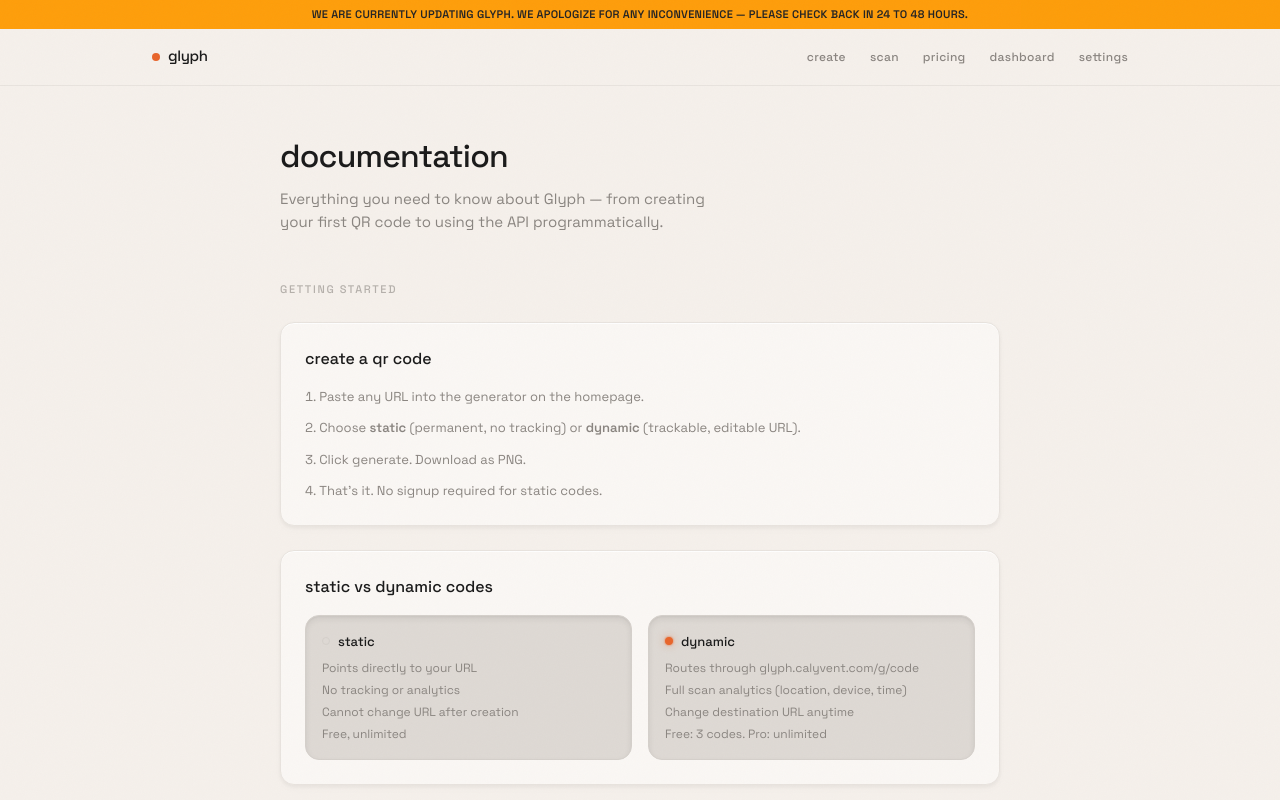
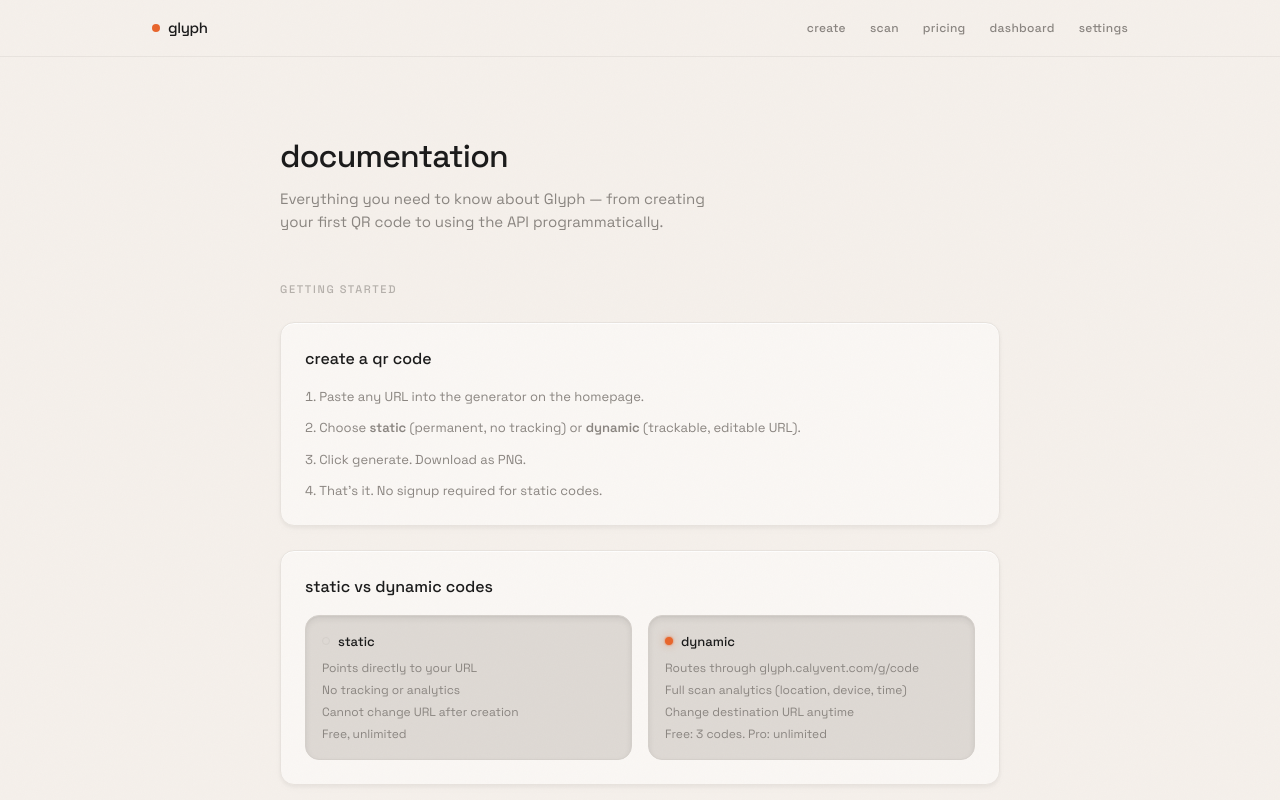
Before and after one commit to BenGurWaves/glyph, a Next.js app: page /docs in a window 1280 px wide. Shown: the top 800 px of the page. Built offline with nearby package versions, Linux system fonts and the light colour scheme.

Commit message:
fix: remove maintenance banner, improve login network error message

```diff
--- a/src/app/login/page.tsx
+++ b/src/app/login/page.tsx
@@ -36,6 +36,7 @@ export default function LoginPage() {
     setMessage(null);
     setLoading(true);
 
+    try {
       if (isSignUp) {
         const { data, error } = await supabase.auth.signUp({
           email,
@@ -57,6 +58,9 @@ export default function LoginPage() {
           await syncCouponActivation(data.user.email!, data.user.id);
           router.push("/dashboard");
         }
+      }
+    } catch (err) {
+      setError("Unable to connect. Please check your internet and try again.");
     }
 
     setLoading(false);
--- a/src/components/nav.tsx
+++ b/src/components/nav.tsx
@@ -2,16 +2,6 @@
 
 import Link from "next/link";
 import { usePathname } from "next/navigation";
-
-function MaintenanceBanner() {
-  return (
-    <div className="shrink-0 bg-amber-500 text-[#1A1A1A] text-center py-1.5 px-4 animate-pulse">
-      <p className="text-[11px] font-semibold tracking-wide uppercase">
-        We are currently updating Glyph. We apologize for any inconvenience — please check back in 24 to 48 hours.
-      </p>
-    </div>
-  );
-}
 
 export function Nav() {
   const pathname = usePathname();
@@ -26,7 +16,6 @@ export function Nav() {
 
   return (
     <nav className="fixed top-0 left-0 right-0 z-50 flex flex-col bg-[var(--surface)]/90 backdrop-blur-md border-b border-[var(--border-subtle)]">
-      <MaintenanceBanner />
       <div className="max-w-5xl mx-auto px-6 h-14 flex items-center justify-between w-full">
         <Link
           href="/"
```
Lines whose indentation alone changed are shown as unchanged.
